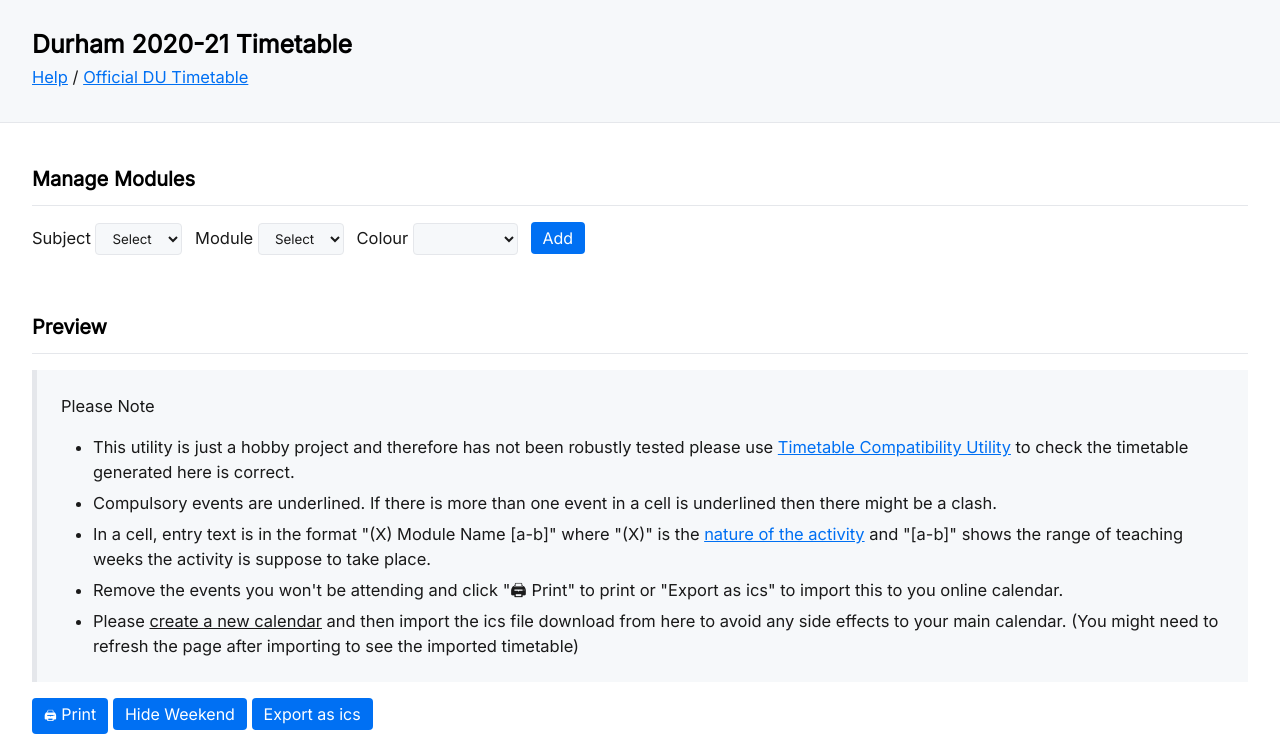
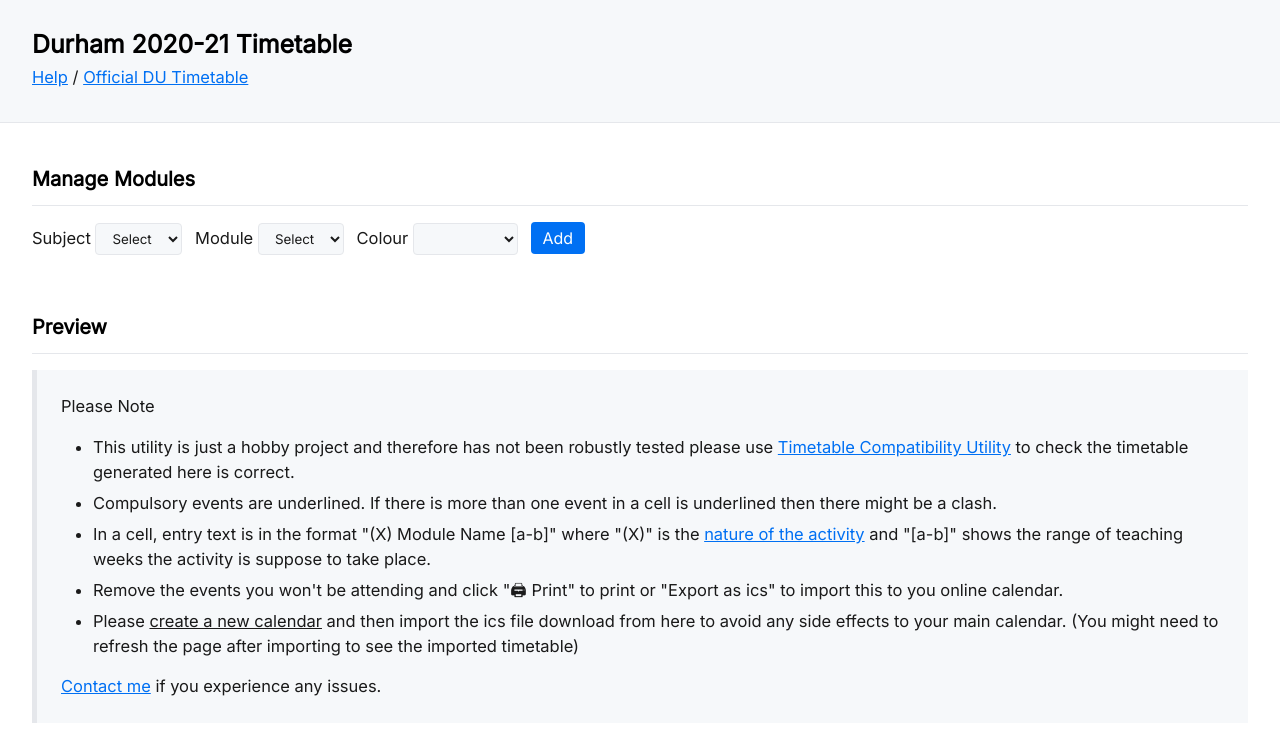
Before and after one commit to atharvat80/DU-Timetable, a Svelte app: page / in a window 1280 px wide. Shown: the top 737 px of the page. Built offline with nearby package versions, Linux system fonts and the light colour scheme.

Commit message:
added contact info

```diff
--- a/src/App.svelte
+++ b/src/App.svelte
@@ -217,6 +217,7 @@
 			<li>Remove the events you won't be attending and click "🖨 Print" to print or "Export as ics" to import this to you online calendar.</li>
 			<li>Please <u>create a new calendar</u> and then import the ics file download from here to avoid any side effects to your main calendar. (You might need to refresh the page after importing to see the imported timetable)</li>
 		</ul>
+		<p><a href="mailto:atharva.tidke@durham.ac.uk">Contact me</a> if you experience any issues.</p>
 	</blockquote>
 	<p>
 		<button on:click={print}><span style="font-size:0.8rem">🖨</span> Print</button>
```
